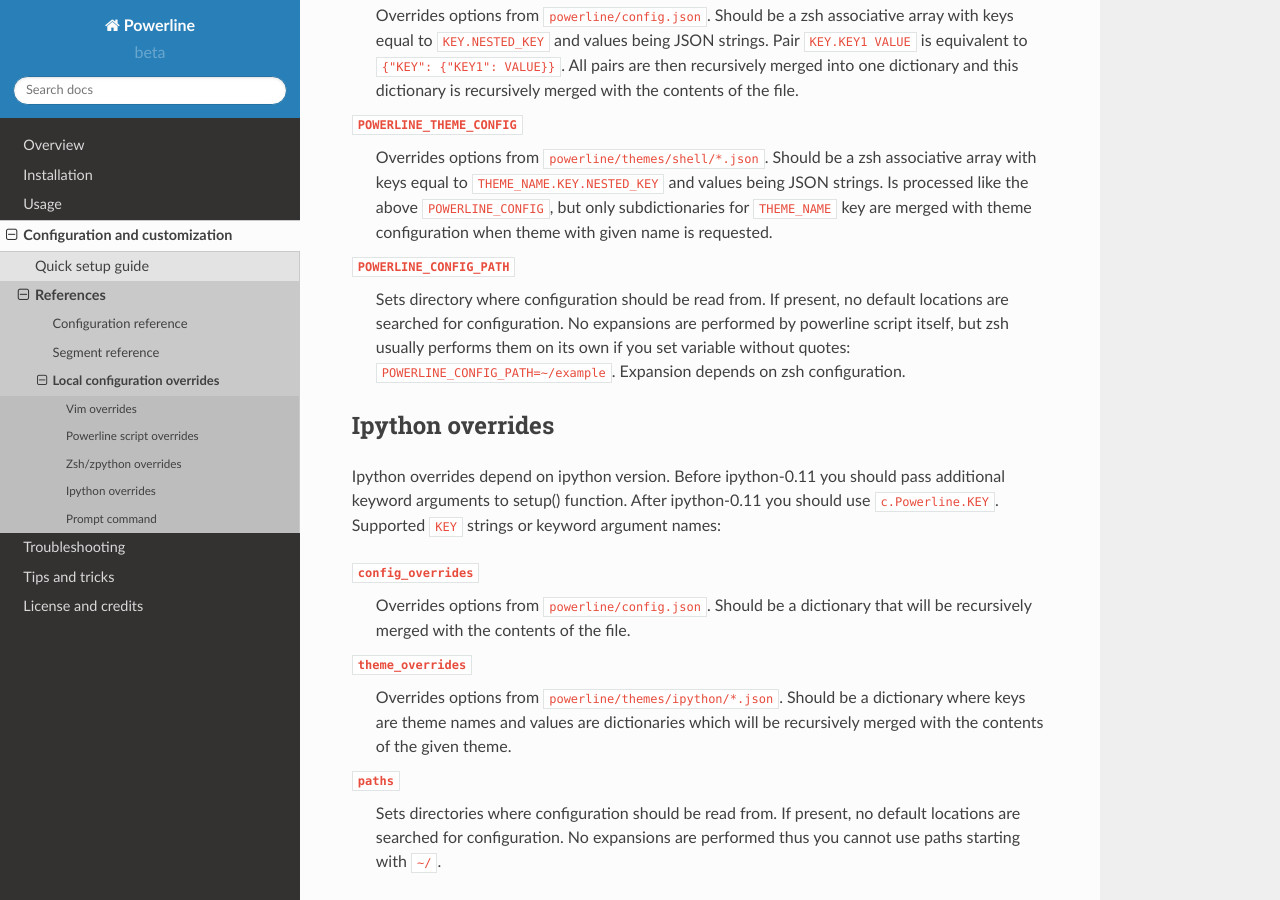
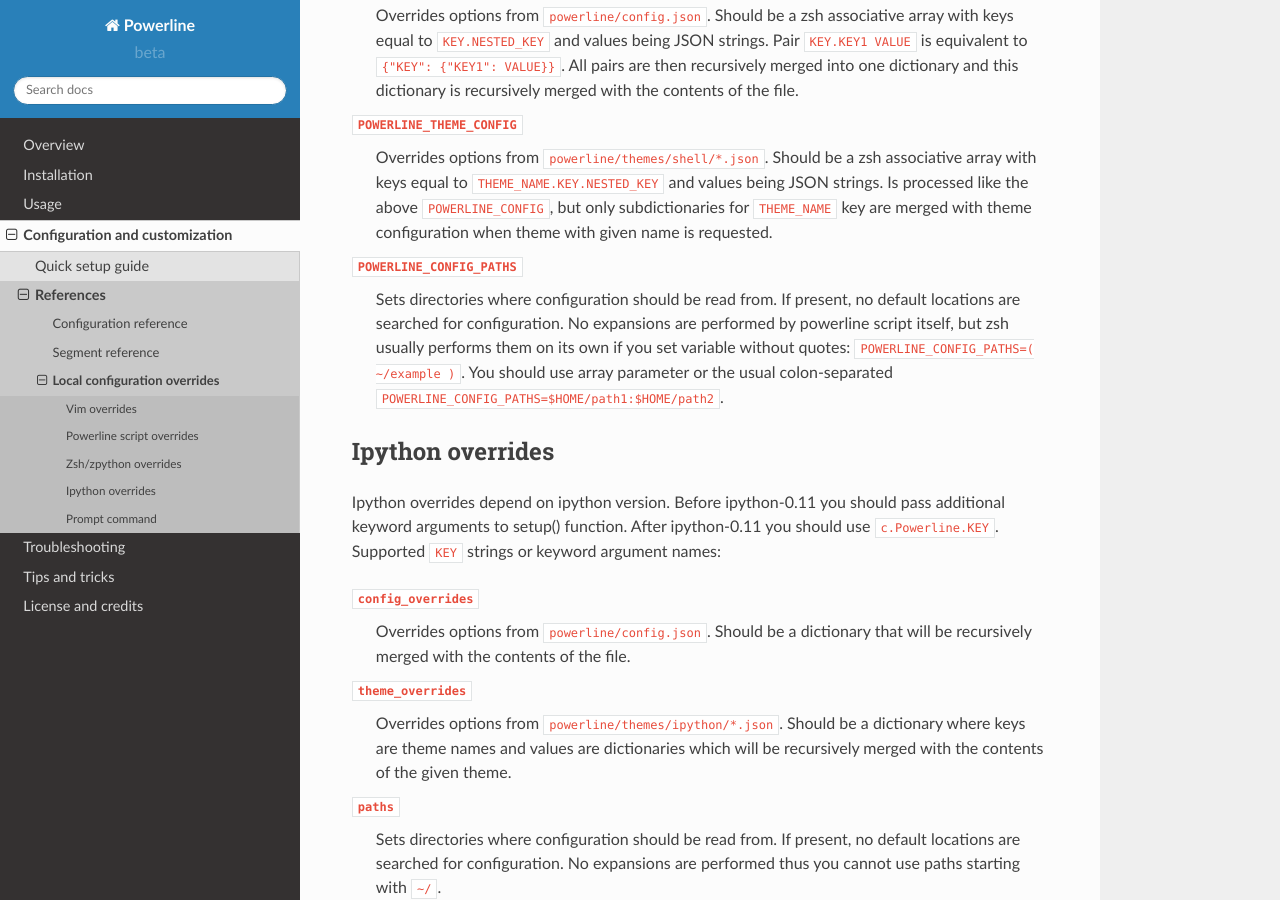
Before and after one commit to someyooyo/someyooyo, a Sphinx documentation site: the page built from docs/source/configuration/local.rst, in a window 1280 px wide and 900 px high, scrolled down 1485 px. Built offline with Sphinx 7.4.7 and the Read the Docs theme 2.0.0, drawn with Linux system fonts in a browser that asks for light colours.

Commit message:
Make libzpython bindings accept multiple paths when using overrides

```diff
--- a/docs/source/configuration/local.rst
+++ b/docs/source/configuration/local.rst
@@ -81,12 +81,13 @@ are taken from zsh variables.
     but only subdictionaries for ``THEME_NAME`` key are merged with theme
     configuration when theme with given name is requested.
 
-``POWERLINE_CONFIG_PATH``
-    Sets directory where configuration should be read from. If present, no
+``POWERLINE_CONFIG_PATHS``
+    Sets directories where configuration should be read from. If present, no
     default locations are searched for configuration. No expansions are
     performed by powerline script itself, but zsh usually performs them on its
-    own if you set variable without quotes: ``POWERLINE_CONFIG_PATH=~/example``.
-    Expansion depends on zsh configuration.
+    own if you set variable without quotes: ``POWERLINE_CONFIG_PATHS=( ~/example
+    )``. You should use array parameter or the usual colon-separated
+    ``POWERLINE_CONFIG_PATHS=$HOME/path1:$HOME/path2``.
 
 Ipython overrides
 =================
```
Also changed, not shown: 1 other file.
